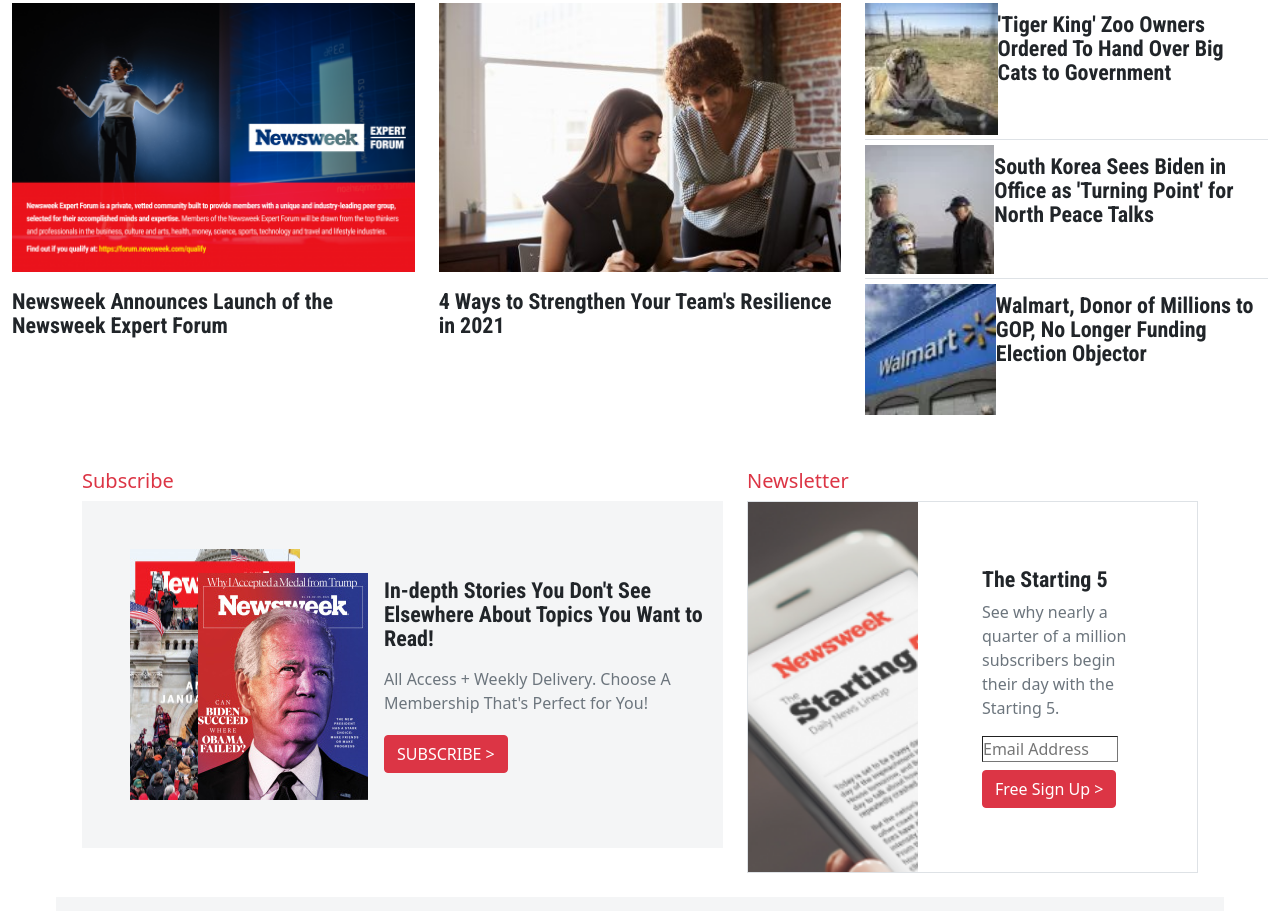
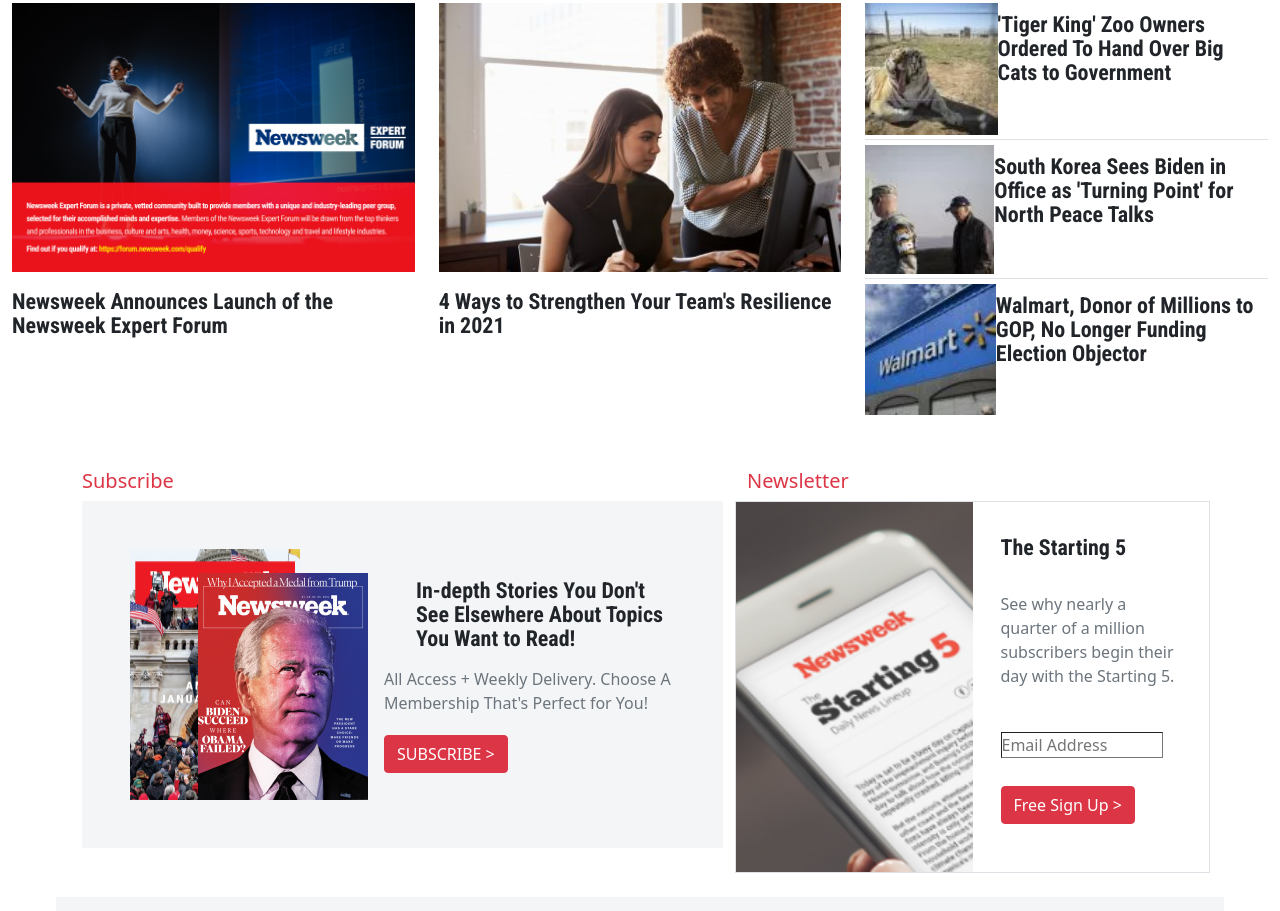
Before and after one commit to Anvi98/Project-3-Newsweek, a website: page index.html in a window 1280 px wide. Shown: the part 11075-11986 px from the top of the page. Drawn offline with nearby package versions, Linux system fonts and the light colour scheme.

Commit message:
Fix all issues observed on precedent PR

```diff
--- a/index.html
+++ b/index.html
@@ -1638,7 +1638,7 @@
         <div class="col-sm-12 col-md-12 col-lg-7">
           <h5 class="font-weight-bold text-danger">Subscribe</h5>
           <div class="jumbotron py-5 suscribe">
-            <div class="media p-0 d-flex">
+            <div class="media p-0 d-sm-flex">
               <img alt="alt" src="img/cover-january-22-2021.jpg" class="mx-5"/>
               <img
                 alt="alt"
@@ -1648,7 +1648,7 @@
 
               <div class="row">
                 <div class="media-body ml-4 align-self-center">
-                  <h5 class="py-1 font-weight-bold mx-3 mid-title">
+                  <h5 class="py-1 font-weight-bold mx-5 mid-title">
                     In-depth Stories You Don't See Elsewhere About Topics
                     You Want to Read!
                   </h5>
@@ -1670,31 +1670,26 @@
 
         <div class="col-sm-12 col-md-12 col-lg-5">
           <h5 class="font-weight-bold text-danger ">Newsletter</h5>
-          <div class="media border">
-            <div class="d-flex">
-              <img
-                alt="alt"
-                class="email-newsletter-img"
-                src="img/starting5-homepage.png"
-              />
-
-              <div class="media-body ml-4 align-self-center px-5">
+          <div class="row media border ">
+            <div class="col-12 col-md-6 newsletter_img"></div>
+            <div class="col-12 col-md-6 d-sm-flex">
+              <div class="media-body ml-4 align-self-center py-4">
                 <h5 class="font-weight-bold mx-3 mid-title">The Starting 5</h5>
-                <p class="text-secondary mx-3">
+                <p class="text-secondary mx-3 py-4">
                   See why nearly a quarter of a million subscribers begin
                   their day with the Starting 5.
                 </p>
 
                 <form class="px-3">
                   <input
-                    type="text"
-                    class=" border-1 w-90"
+                    type="email"
+                    class=" border-1 w-90 my-1"
                     placeholder="Email Address"
                   />
 
                   <input
                     type="submit"
-                    class="btn btn-danger font-weight-bolder my-2"
+                    class="btn btn-danger font-weight-bolder my-4"
                     value="Free Sign Up >"
                   />
                 </form>
--- a/style.css
+++ b/style.css
@@ -533,6 +533,17 @@
   text-decoration-color: #f61602;
 }
 
+
+/* Newsletter Config*/
+
+.newsletter_img {
+  background-image: url("img/newsletter.png");
+  background-repeat: no-repeat;
+  background-size: cover;
+  background-position: center;
+  height: 160px;
+}
+
 @media screen and (min-width: 769px) {
   .right ul {
     border-bottom: none;
@@ -540,6 +551,10 @@
 
   .login {
     margin-bottom: 5px;
+  }
+
+  .newsletter_img {
+    height: auto;
   }
 
   .suscribe_button {
```
Also changed, not shown: img/newsletter.png (added).
